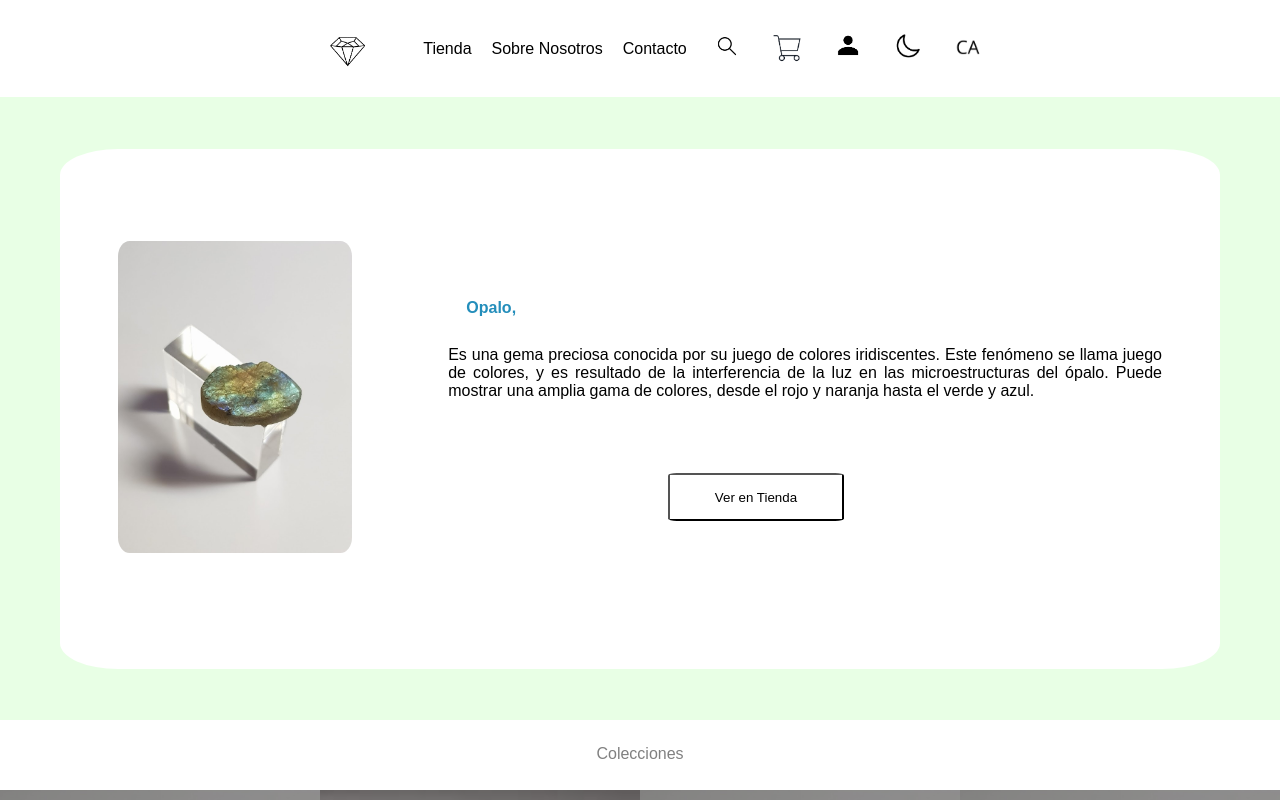
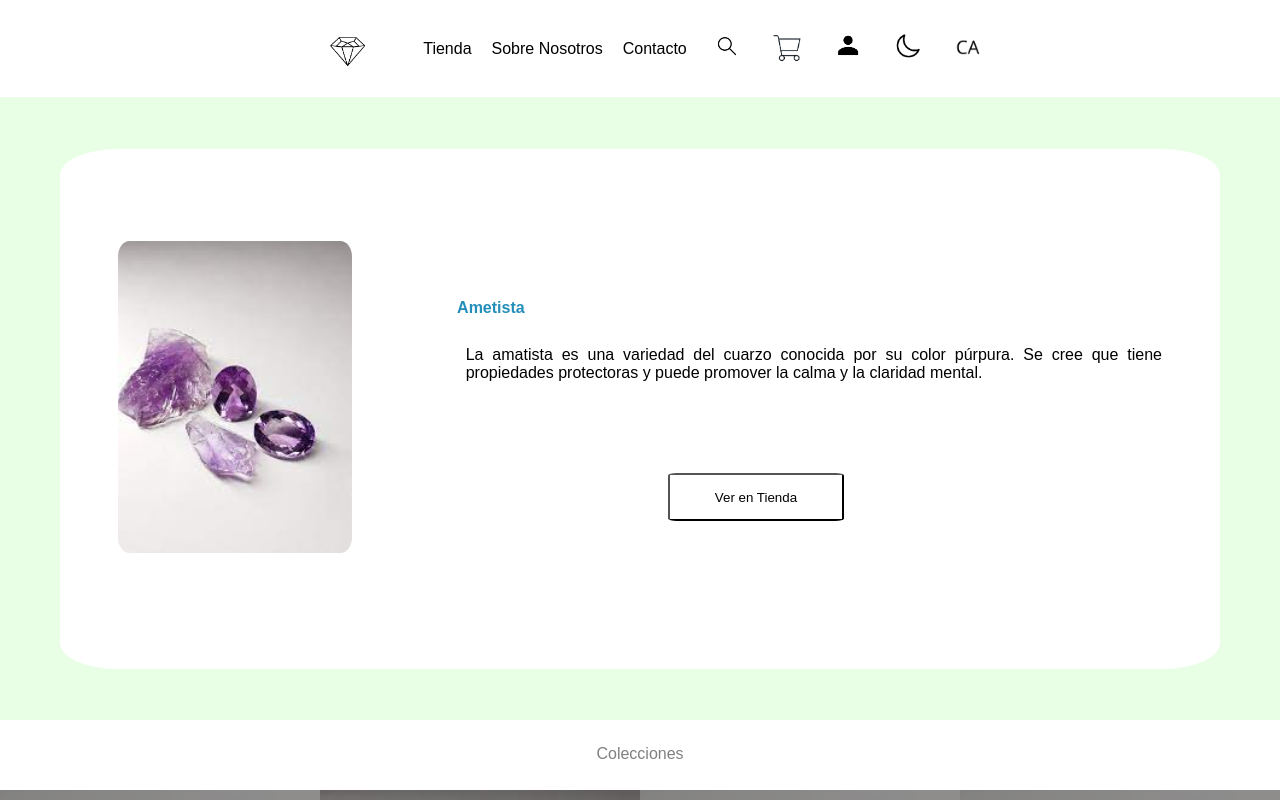
Before and after one commit to CristianSivilla/t, a React (Create React App) app: page / in a window 1280 px wide. Shown: the top 800 px of the page. Built offline with nearby package versions, Linux system fonts and the light colour scheme.

Commit message:
efecto slider

```diff
--- a/package.json
+++ b/package.json
@@ -12,6 +12,7 @@
     "react-google-recaptcha-enterprise": "^1.0.3",
     "react-router-dom": "^5.3.4",
     "react-scripts": "^5.0.1",
+    "react-spring": "^9.7.3",
     "web-vitals": "^2.1.4"
   },
   "scripts": {
--- a/src/components/CajaLogin.js
+++ b/src/components/CajaLogin.js
@@ -35,7 +35,7 @@ const CajaLogin = () => {
       </div>
 
       <Link to={`/Tienda`}>
-        No tienes cuenta? <Link to="/Registro">Regístrate</Link>
+        <div className="registrarse-texto">No tienes cuenta? <Link to="/Registro">Regístrate</Link></div>
       </Link>
     </div>
   );
--- a/src/components/CajaRegister.js
+++ b/src/components/CajaRegister.js
@@ -4,7 +4,7 @@ import '../styles/CajaRegister.css'
 const CajaRegister = () => {
 
   return (
-    <div className="login-contenedor">
+    <div className="register-contenedor">
       <div className="login-text">
         <h2 className="login-text">Registro</h2>
       </div>
@@ -16,7 +16,7 @@ const CajaRegister = () => {
 
 
       <div className="contenedor-login-inferior">
-      <button className="login-button">Registrarse</button>
+      <button className="register-button">Registrarse</button>
       </div>
 
 
--- a/src/components/Slider.js
+++ b/src/components/Slider.js
@@ -1,21 +1,37 @@
-import React from 'react';
+import React, { useState, useEffect } from 'react';
 import '../styles/Slider.css';
 import opalo from '../assets/opalo.jpg';
-
+import ametista from '../assets/amatista.jpg';
 
 const Slider = () => {
+  const [index, setIndex] = useState(0);
+  const [transition, setTransition] = useState('fade-in');
+
+  const slides = [
+    { img: opalo, title: 'Opalo', description: 'Es una gema preciosa conocida por su juego de colores iridiscentes. Este fenómeno se llama juego de colores, y es resultado de la interferencia de la luz en las microestructuras del ópalo. Puede mostrar una amplia gama de colores, desde el rojo y naranja hasta el verde y azul.' },
+    { img: ametista, title: 'Ametista', description: 'La amatista es una variedad del cuarzo conocida por su color púrpura. Se cree que tiene propiedades protectoras y puede promover la calma y la claridad mental.' },
+  ];
+
+  useEffect(() => {
+    const intervalId = setInterval(() => {
+      setTransition('fade-out');
+      setTimeout(() => {
+        setIndex((prevIndex) => (prevIndex + 1) % slides.length);
+        setTransition('fade-in');
+      }, 500);
+    }, 5000);
+
+    return () => clearInterval(intervalId);
+  }, [index, slides.length]);
+
   return (
-<div className="slider-contenedor">
-<img className="slider-img" src={opalo} alt="buscador" />
-<p id = "texto-destacado">Opalo,</p>
-<p className="texto-descriptivo">Es una gema preciosa conocida por su juego de colores iridiscentes. Este fenómeno  se llama juego de colores,
-y es resultado de la interferencia de la luz en las microestructuras del ópalo.
-Puede mostrar una amplia gama de colores, desde el rojo y naranja hasta el verde y azul.</p>
-<button className="boton-slider">Ver en Tienda</button>
+    <div className={`slider-contenedor ${transition}`}>
+      <img className="slider-img" src={slides[index].img} alt={slides[index].title} />
+      <p id="texto-destacado">{slides[index].title}</p>
+      <p className="texto-descriptivo">{slides[index].description}</p>
+      <button className="boton-slider">Ver en Tienda</button>
     </div>
-
-);
-
-}
+  );
+};
 
 export default Slider;
--- a/src/styles/CajaRegister.css
+++ b/src/styles/CajaRegister.css
@@ -1,7 +1,7 @@
-.login-contenedor {
+.register-contenedor {
     background-color: white;
     border-radius: 5%;
-    height: 85vh;
+    height: 90vh;
     width: 145vh;
     margin: 2%;
     display: flex;
@@ -31,17 +31,17 @@
     padding-top: 3vh;
 }
 
-.login-button{
+.register-button{
     justify-content: center;
-    margin: 2%;
-
+    margin: 1%;
+    margin-top: 2vh;
     width: 22vh;
     height: 6vh;
     border-radius: 5%;
     background-color: white;
 }
 
-.login-button:hover{
+.register-button:hover{
     background-color: #bbea9c;
     transition: all 0.5s ease-out;
 }
```
Also changed, not shown: src/styles/Slider.css (line endings or trailing spaces), 1 other file (tests, documents, lock files or other folders).
